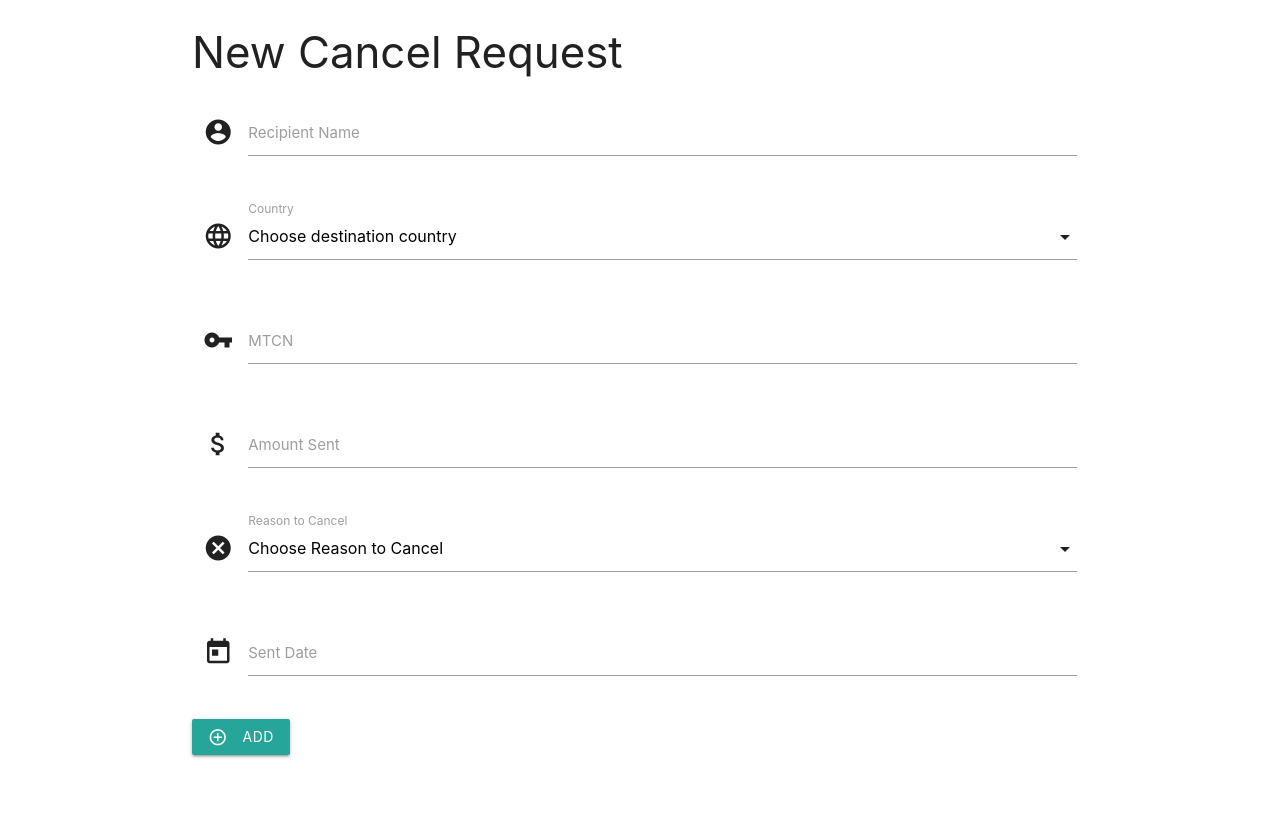
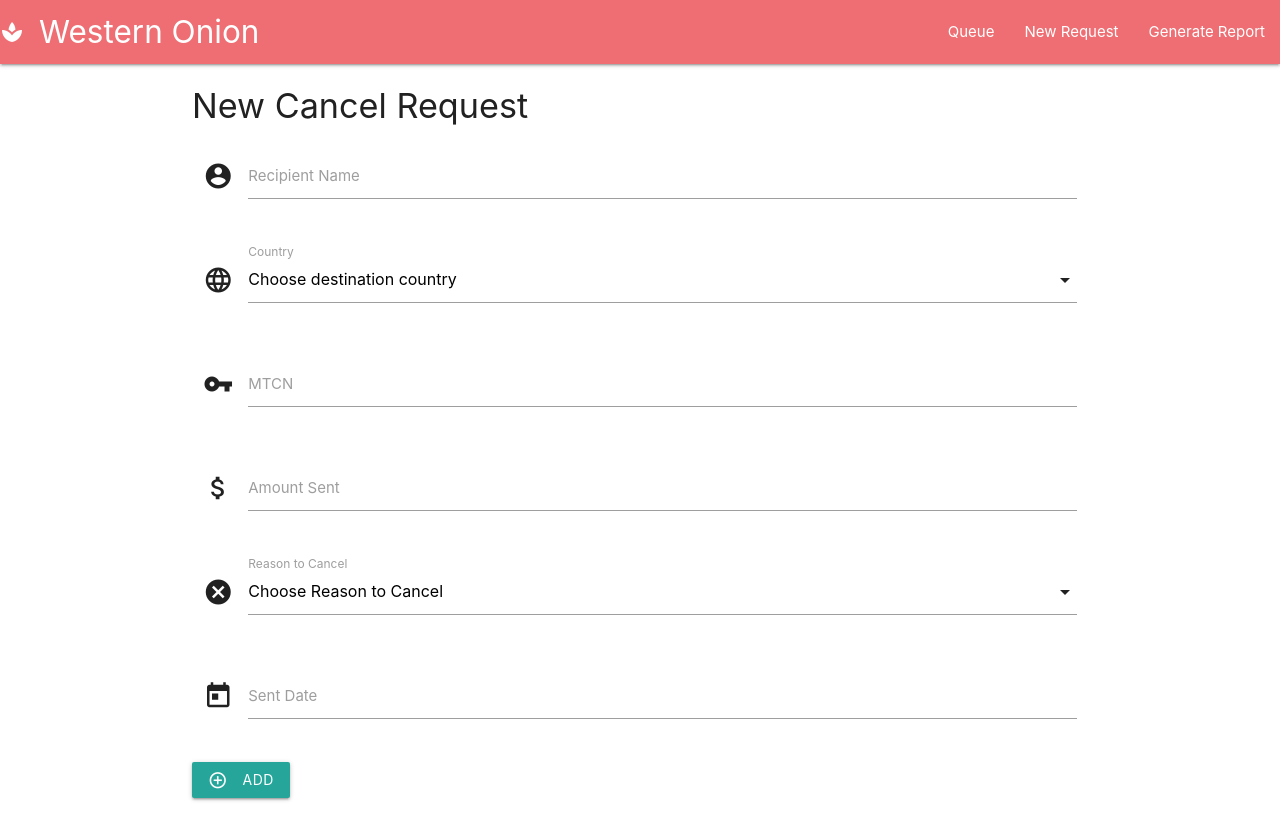
Before and after one commit to jordy-silva/ci-western_onion-msp, a Flask app: page /new_request in a window 1280 px wide. Shown: the top 817 px of the page. Before the commit the page ends 758 px from the top, so only its background shows below. Run offline with Flask 2, Linux system fonts and the light colour scheme; some libraries are stand-ins or nearby versions.

Commit message:
Add navbar

```diff
--- a/templates/base.html
+++ b/templates/base.html
@@ -13,6 +13,24 @@
 </head>
 
 <body>
+    <nav>
+        <div class="nav-wrapper">
+            <a href="#!" class="brand-logo"><i class="material-icons">spa</i>Western Onion</a>
+            <a href="#" data-target="mobile-demo" class="sidenav-trigger"><i class="material-icons">menu</i></a>
+            <ul class="right hide-on-med-and-down">
+                <li><a href="{{url_for('show_all')}}">Queue</a></li>
+                <li><a href="{{url_for('new_request')}}">New Request</a></li>
+                <li><a href="#">Generate Report</a></li>
+            </ul>
+        </div>
+    </nav>
+
+    <ul class="sidenav" id="mobile-demo">
+        <li><a href="{{url_for('show_all')}}">Queue</a></li>
+        <li><a href="{{url_for('new_request')}}">New Request</a></li>
+        <li><a href="#">Generate Report</a></li>
+    </ul>
+
     <div class="container">
         {% block content %} {% endblock %}
     </div>
--- a/templates/payout.html
+++ b/templates/payout.html
@@ -1,5 +1,5 @@
 {% extends 'base.html' %} {% block content %}
-<h3>New Cancel Request</h3>
+<h4>New Cancel Request</h4>
 <div class="row">
     {% if action == "edit" %}
     <form action="{{ url_for('update_records') }}" method="POST" class="col s12">
--- a/templates/queue.html
+++ b/templates/queue.html
@@ -1,5 +1,5 @@
 {% extends 'base.html' %} {% block content %}
-<h3>Queued Requests</h3>
+<h4>Queued Requests</h4>
 <div class="row">
     <ul class="collapsible popout">
         {% for customer in customers %}
```
